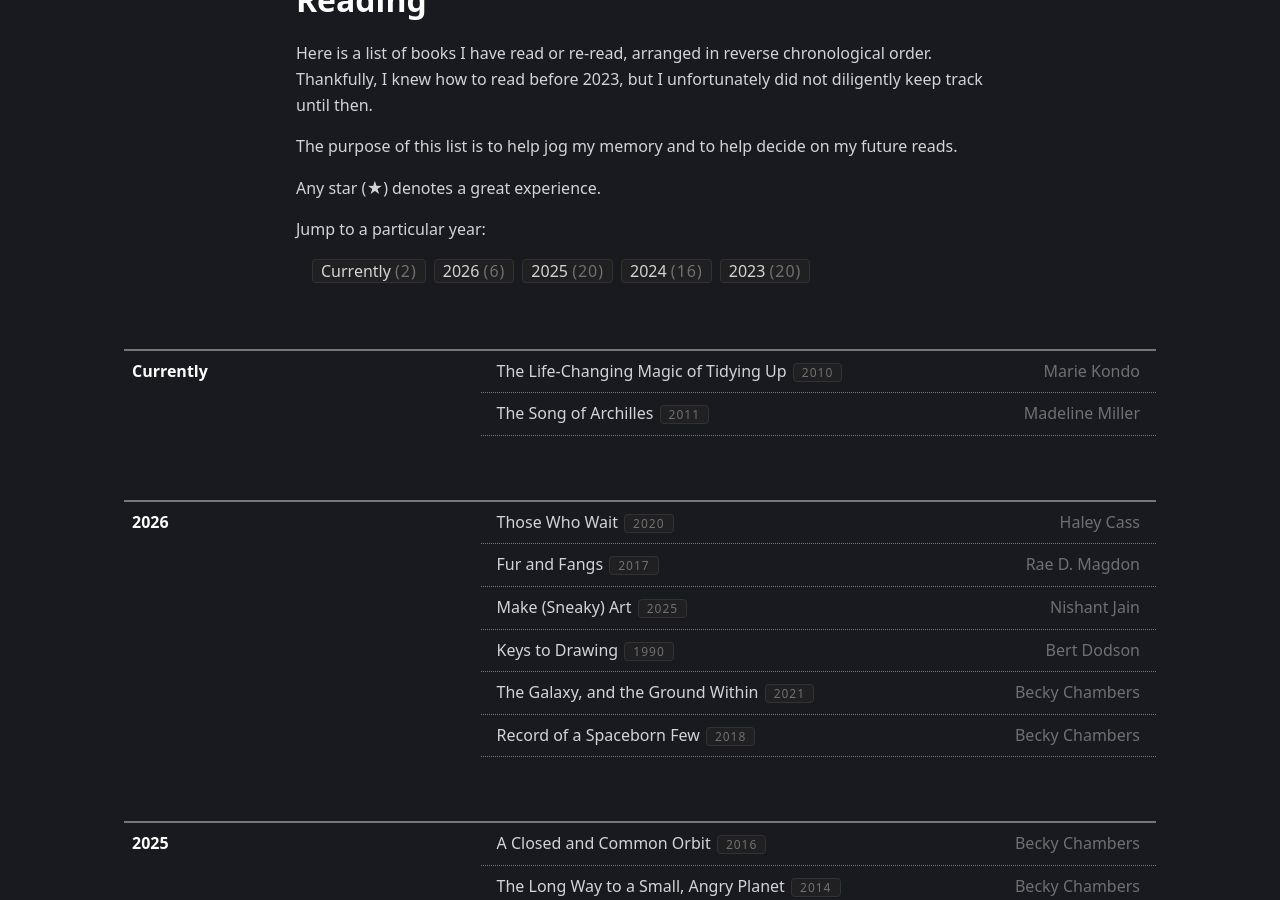
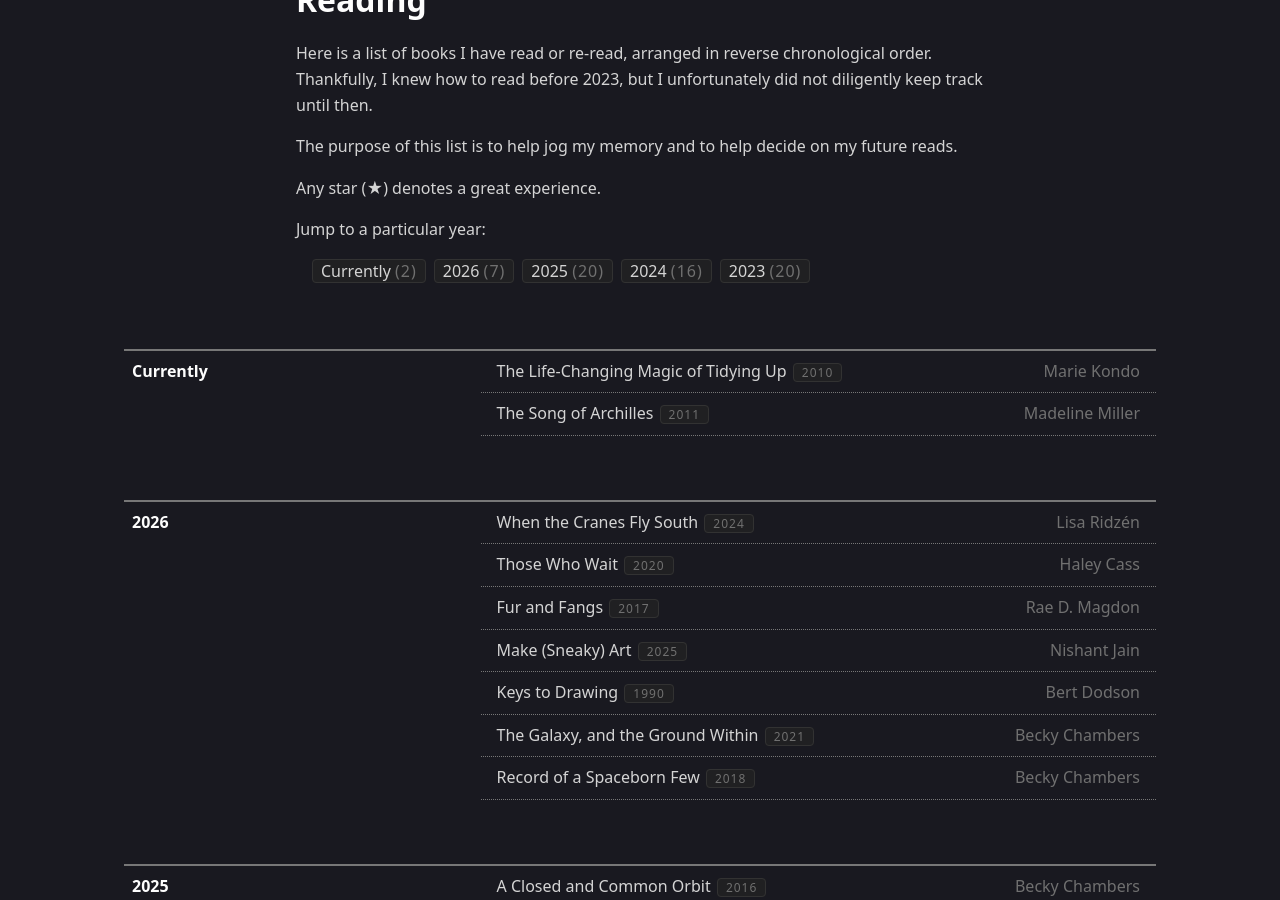
Before and after one commit to KlazHTT/personal-website, a Jekyll site: the page built from pages/reading.md, in a window 1280 px wide and 900 px high, scrolled down 319 px. Built offline with Jekyll 4.4.1, drawn with Linux system fonts in a browser that asks for light colours.

Commit message:
Update reads.yml

```diff
--- a/_data/reads.yml
+++ b/_data/reads.yml
@@ -10,6 +10,10 @@
       status:
 - year: 2026
   reads:
+    - title: When the Cranes Fly South
+      author: Lisa Ridzén
+      published: 2024
+      status: Completed
     - title: Those Who Wait
       author: Haley Cass
       published: 2020
```
